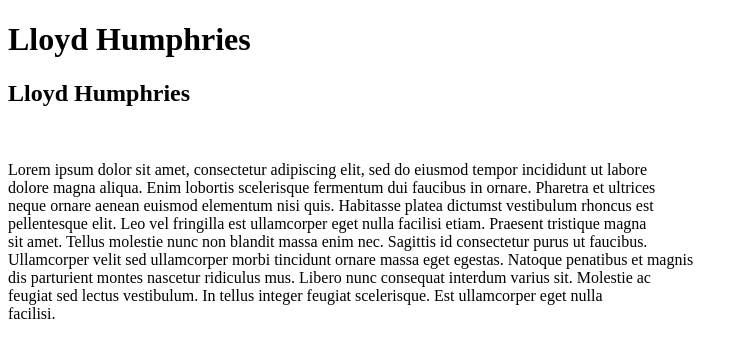
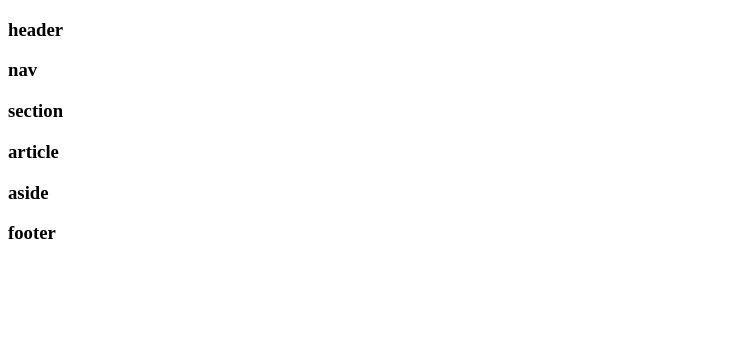
Before and after one commit to lloydkh95/lloydkh95, a plain HTML site: page index.html in a window 1280 px wide. Shown: the whole page, without its empty margins (0-748 px from the left). Drawn offline with Linux system fonts and the light colour scheme.

Commit message:
<changes for the project>

```diff
--- a/index.html
+++ b/index.html
@@ -5,33 +5,41 @@
     <meta charset="UTF-8">
     <meta name="viewport" content="width=device-width, initial-scale=1.0">
     <meta http-equiv="X-UA-Compatible" content="ie=edge">
-    <title>Portfolio</title>
+    <title>Padding HW</title>
     <link rel="stylesheet" type="text/css" href="style.css">
 </head>
 
 <body>
-    <header>
-        <h1>Lloyd Humphries</h1>
-    </header>
+    <div class="header">
+        <header>
+        <h3>header</h3>
+        </header>
+    </div>
+    <div class="nav">
+        <nav>
+        <h3>nav</h3>
+        </nav>
+    </div>
+    <div class="entire-thing">
+    <div class="section">
+        <section>
+        <h3>section</h3>
+        </section>
+        <div class="article">
+            <h3>article</h3>
 
-    <div class="container">
-        <section id="main-bio">
-            <h2>Lloyd Humphries</h2>
-            <img src="" alt="">
-
-            <p>
-                Lorem ipsum dolor sit amet, consectetur adipiscing elit, sed do eiusmod tempor incididunt ut labore<br>
-                dolore magna aliqua. Enim lobortis scelerisque fermentum dui faucibus in ornare. Pharetra et ultrices<br>
-                neque ornare aenean euismod elementum nisi quis. Habitasse platea dictumst vestibulum rhoncus est<br>
-                pellentesque elit. Leo vel fringilla est ullamcorper eget nulla facilisi etiam. Praesent tristique magna<br>
-                sit amet. Tellus molestie nunc non blandit massa enim nec. Sagittis id consectetur purus ut faucibus.<br>
-                Ullamcorper velit sed ullamcorper morbi tincidunt ornare massa eget egestas. Natoque penatibus et magnis<br>
-                dis parturient montes nascetur ridiculus mus. Libero nunc consequat interdum varius sit. Molestie ac<br>
-                feugiat sed lectus vestibulum. In tellus integer feugiat scelerisque. Est ullamcorper eget nulla<br>
-                facilisi.<br>
-            </p>
-        </section>
-
+        </div>
+        </div>
+    <div class="aside">
+            <aside>
+                <h3>aside</h3>
+            </aside>
+        </div>
+    </div>
+    <div class="footer">
+        <footer>
+            <h3>footer</h3>
+        </footer>
     </div>
 </body>
 
```
